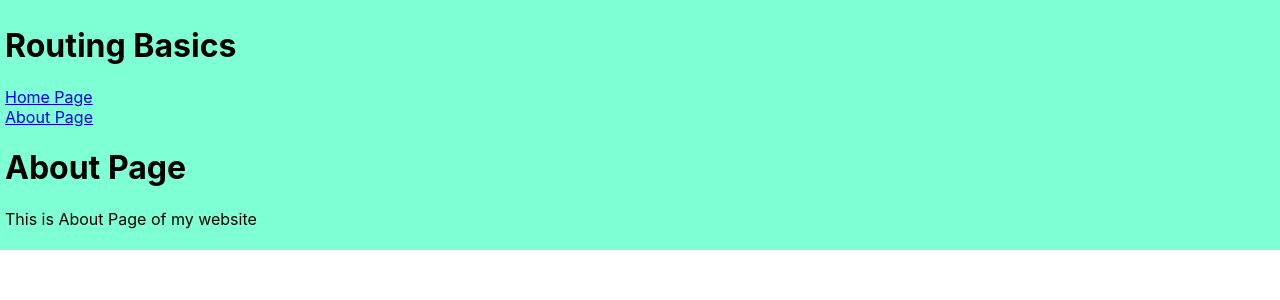
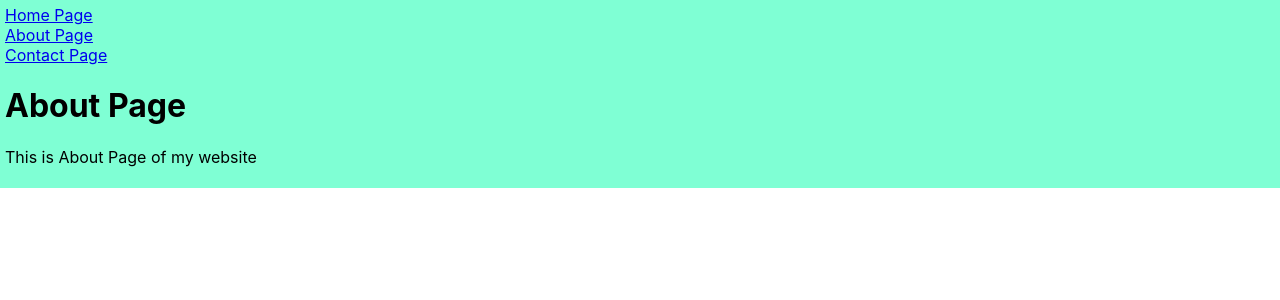
Before and after one commit to Functionup-mn/new-repo-at-BHPL, a React (Create React App) app: page /about in a window 1280 px wide. Shown: the top 300 px of the page. Built offline with nearby package versions, Linux system fonts and the light colour scheme.

Commit message:
we learn about routing

```diff
--- a/src/App.js
+++ b/src/App.js
@@ -2,44 +2,27 @@ import React from "react";
 import {
   BrowserRouter as Router,
   Routes,
-  NavLink,
   Route,
 } from "react-router-dom";
+import Nav from './Components/Nav';
+import Home from './Components/Home';
+import About from "./Components/About";
+import Contact from "./Components/Contact";
 import "./App.css";
 
 function App() {
   return (
     <div className="App">
-      <h1>Routing Basics</h1>
       <Router>
-        <NavLink to="/">Home Page</NavLink>
-        <br />
-        <NavLink to="/about">About Page</NavLink>
+         <Nav/>
         <Routes>
           <Route exact path="/" element={<Home />}></Route>
-          <Route exact path="/about" element={<About />}></Route>
+          <Route path="/about" element={<About />}></Route>
+          <Route path ="/contact" element = {<Contact/>}></Route>
         </Routes>
       </Router>
     </div>
   );
 }
 
-function Home() {
-  return (
-    <div>
-      <h1>Home Page</h1>
-      <p>This is Home Page of my website</p>
-    </div>
-  );
-}
-
-function About() {
-  return (
-    <div>
-      <h1>About Page</h1>
-      <p>This is About Page of my website</p>
-    </div>
-  );
-}
-
 export default App;
--- /dev/null
+++ b/src/Components/About.js
@@ -0,0 +1,12 @@
+import React from 'react'
+
+const About = () => {
+  return (
+    <div>
+      <h1>About Page</h1>
+      <p>This is About Page of my website</p>
+    </div>
+  )
+}
+
+export default About
--- /dev/null
+++ b/src/Components/Contact.js
@@ -0,0 +1,12 @@
+import React from 'react'
+
+const Contact = () => {
+  return (
+    <div>
+      <h1>Contact Page</h1>
+      <p>This is Contact page of my website</p>
+    </div>
+  )
+}
+
+export default Contact
--- /dev/null
+++ b/src/Components/Home.js
@@ -0,0 +1,12 @@
+import React from 'react'
+
+const Home = () => {
+  return (
+      <div>
+      <h1>Home Page</h1>
+      <p>This is Home Page of my website</p>
+    </div>
+  )
+}
+
+export default Home
--- /dev/null
+++ b/src/Components/Nav.js
@@ -0,0 +1,16 @@
+import React from 'react'
+import {NavLink} from 'react-router-dom'
+
+const Nav = () => {
+  return (
+    <div>
+      <NavLink to="/">Home Page</NavLink>
+        <br />
+        <NavLink to="/about">About Page</NavLink>
+        <br />
+        <NavLink to= "/contact">Contact Page</NavLink>
+    </div>
+  )
+}
+
+export default Nav
```
